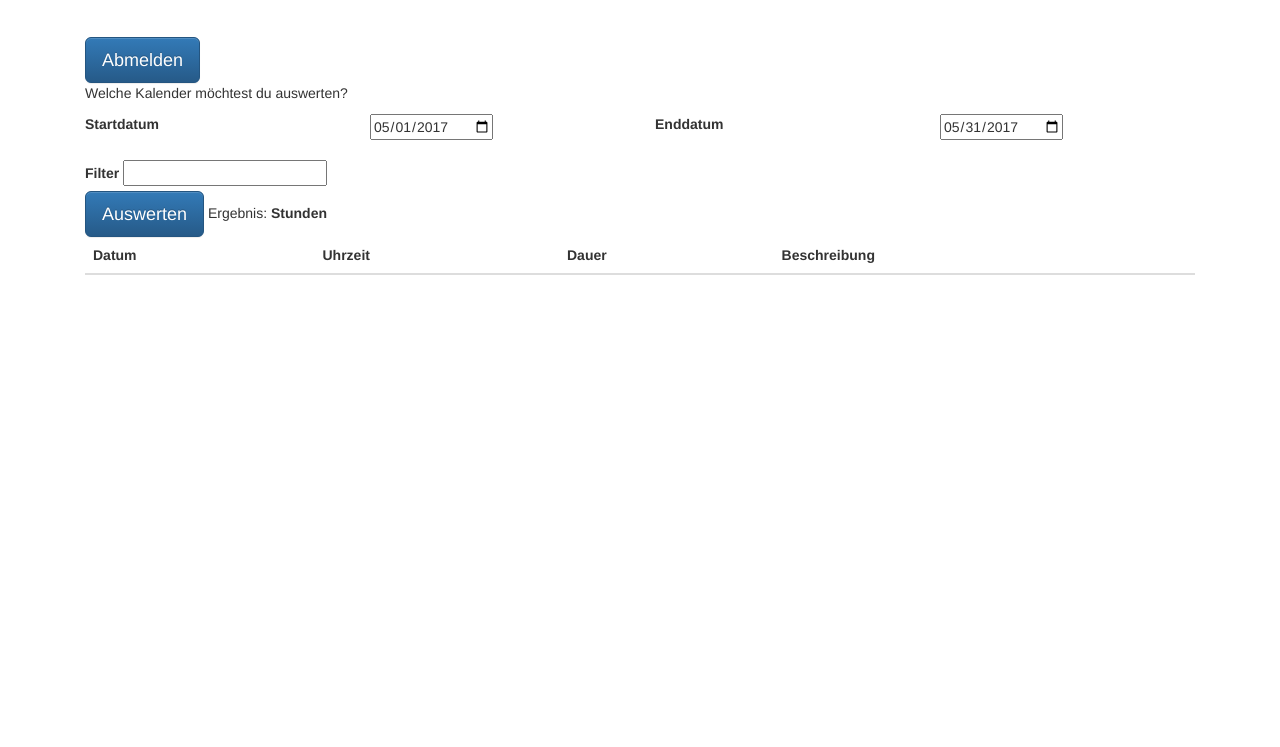
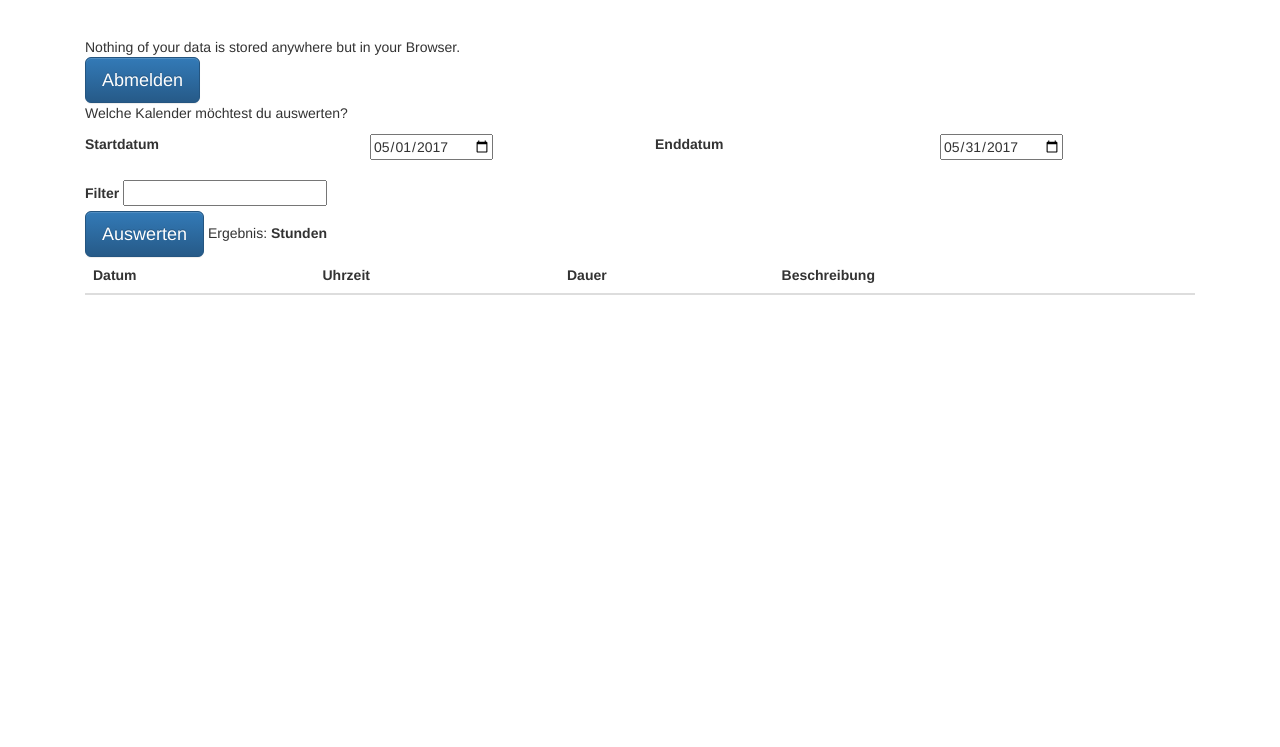
Before and after one commit to ylno/kalendarReporter, a plain HTML site: page index.html at #!/seite1 in a window 1280 px wide. Shown: the part 53-800 px from the top of the page. Drawn offline with Linux system fonts and the light colour scheme; some packages are replaced by stand-ins of ours; a script that the page names is missing.

Commit message:
add readme-infos

```diff
--- a/partials/seite1.html
+++ b/partials/seite1.html
@@ -2,11 +2,13 @@
 
 
 	<!--<h1>Kalenderauswertung Deines Google-Kalenders</h1>-->
+	<div>Nothing of your data is stored anywhere but in your Browser.</div>
 
 	<button ng-click="login()" ng-show="showLoginButton" class="btn btn-primary btn-lg">Anmelden</button>
 	<button ng-click="logout()" ng-show="!showLoginButton" class="btn btn-primary btn-lg">Abmelden</button>
 
 	<div ng-show="!showLoginButton">
+
 		<div class="row">
 			<div class="col-md-12">
 				<p>Welche Kalender möchtest du auswerten?</p>
```
Also changed, not shown: 1 other file.
